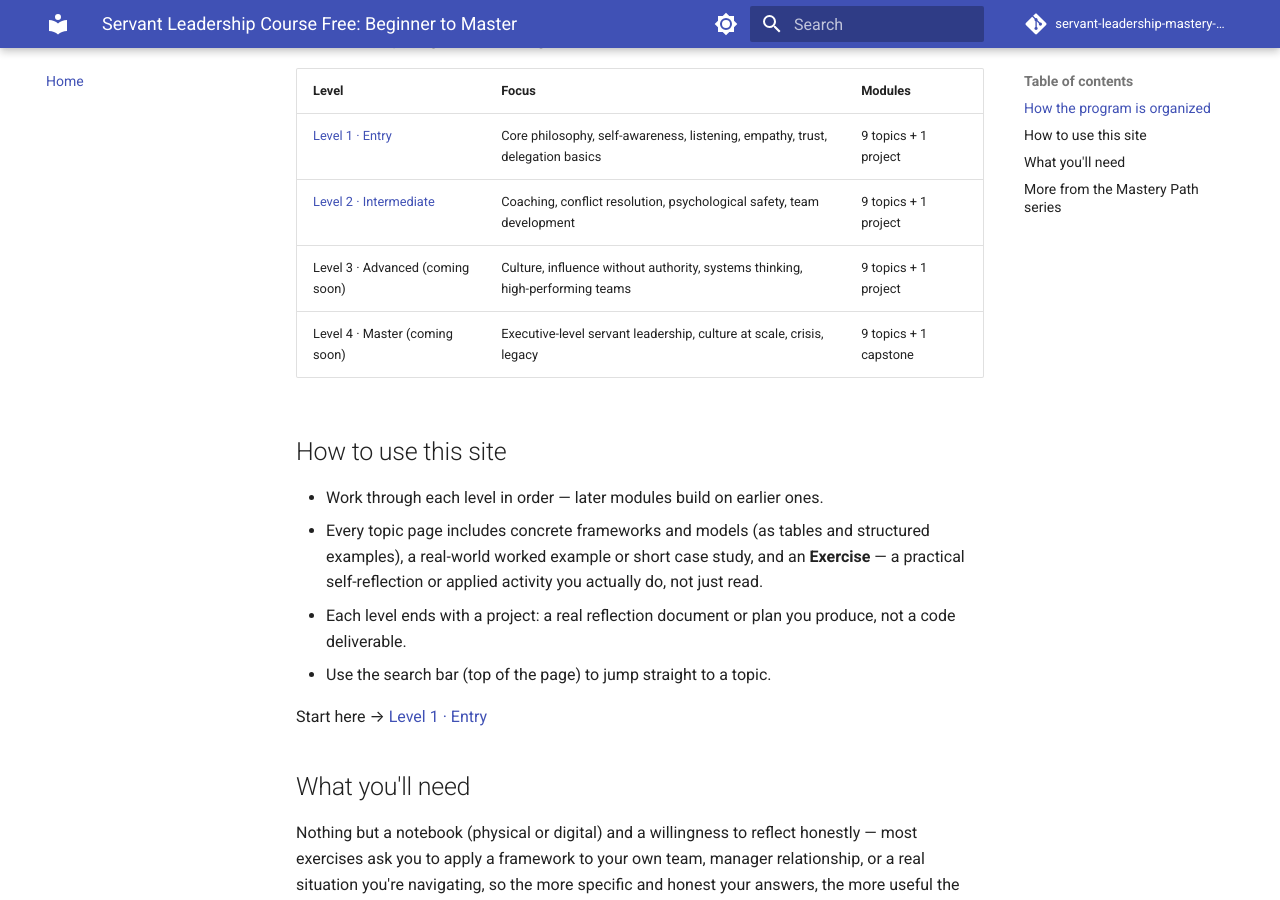
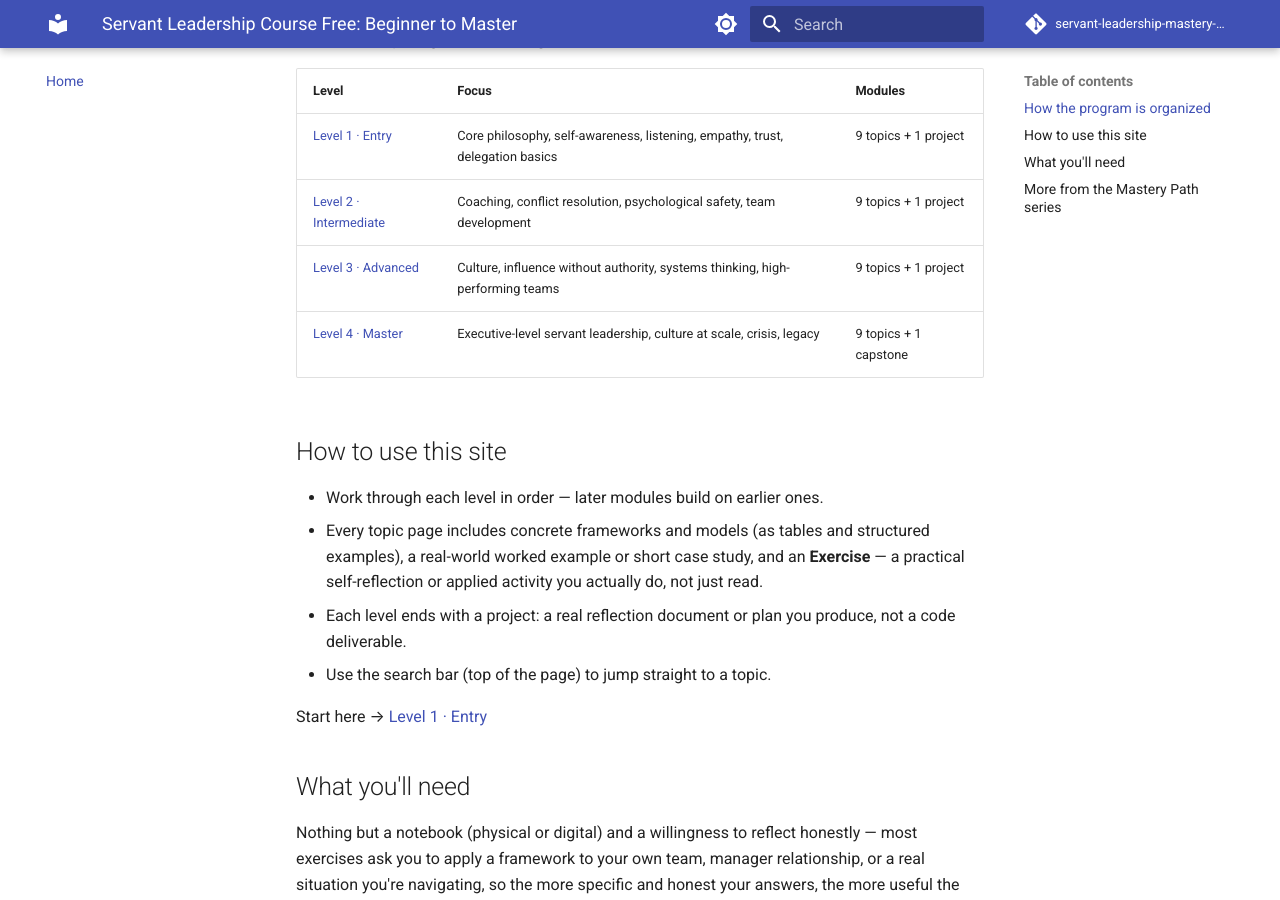
Before and after one commit to SIGILIPELLI/servant-leadership-mastery-path, an MkDocs documentation site: the page built from docs/index.md, in a window 1280 px wide and 900 px high, scrolled down 446 px. Built offline with MkDocs 1.6.1 and Material for MkDocs 9.7.7, drawn with Linux system fonts in a browser that asks for light colours; comment, search, counter and statistics services are not loaded.

Commit message:
Fix homepage table to link finished Level 3/4 instead of showing stale 'coming soon' text
Co-Authored-By: Claude Opus 5 <noreply@anthropic.com>

```diff
--- a/docs/index.md
+++ b/docs/index.md
@@ -21,8 +21,8 @@ and reflection exercises rather than snippets.
 |-------|-------|---------|
 | [Level 1 · Entry](level-1/index.md) | Core philosophy, self-awareness, listening, empathy, trust, delegation basics | 9 topics + 1 project |
 | [Level 2 · Intermediate](level-2/index.md) | Coaching, conflict resolution, psychological safety, team development | 9 topics + 1 project |
-| Level 3 · Advanced (coming soon) | Culture, influence without authority, systems thinking, high-performing teams | 9 topics + 1 project |
-| Level 4 · Master (coming soon) | Executive-level servant leadership, culture at scale, crisis, legacy | 9 topics + 1 capstone |
+| [Level 3 · Advanced](level-3/index.md) | Culture, influence without authority, systems thinking, high-performing teams | 9 topics + 1 project |
+| [Level 4 · Master](level-4/index.md) | Executive-level servant leadership, culture at scale, crisis, legacy | 9 topics + 1 capstone |
 
 ## How to use this site
 
```
